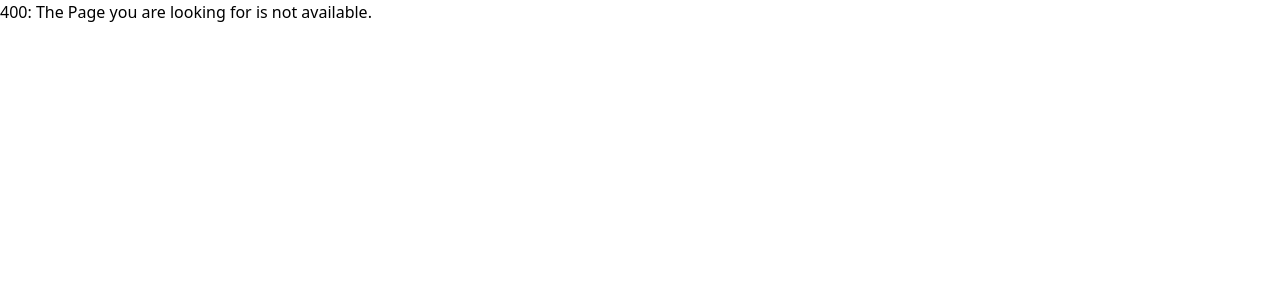
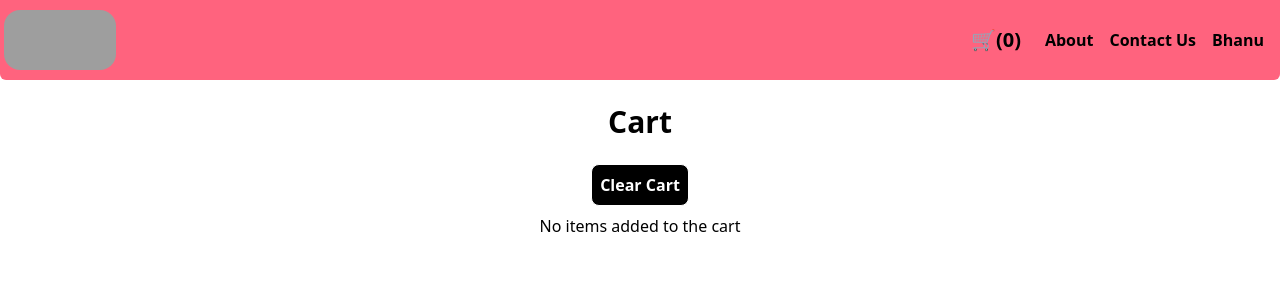
Before and after one commit to bhanuarya06/Kubera-Foods, a React (Vite) app: page /cart in a window 1280 px wide. Shown: the top 300 px of the page. Built offline with nearby package versions, Linux system fonts and the light colour scheme; grey boxes are pictures that could not be loaded.

Commit message:
Implemented Cart for the kubera foods. Add item and clear cart is implemented. Configured redux store and used dispatch, selector and created slices.

```diff
--- a/package.json
+++ b/package.json
@@ -33,12 +33,14 @@
     "vm-browserify": "^1.1.2"
   },
   "dependencies": {
+    "@reduxjs/toolkit": "^2.8.2",
     "@tailwindcss/postcss": "^4.1.10",
     "cors": "^2.8.5",
     "express": "^5.1.0",
     "node-fetch": "^3.3.2",
     "react": "^19.1.0",
     "react-dom": "^19.1.0",
+    "react-redux": "^9.2.0",
     "react-router": "^6.30.1",
     "react-router-dom": "^6.30.1",
     "tailwindcss": "^4.1.10"
--- /dev/null
+++ b/src/components/Cart.js
@@ -0,0 +1,31 @@
+import React from "react";
+import { useDispatch, useSelector } from "react-redux";
+import store from "../utils/appStore";
+import Dish from "./Dish";
+import { clearCart } from "../utils/CartSlice";
+
+const Cart = () => {
+  const cartItems = useSelector((store) => store.cart.items);
+  console.log(cartItems);
+
+  const dispatch = useDispatch()
+
+  const handleClearCart = ()=>{
+    dispatch(clearCart());
+  }
+
+  return (
+    <div className="text-center m-2 p-2">
+      <h1 className="font-bold text-3xl p-2">Cart</h1>
+      <div className="w-6/12 p-2 m-auto ">
+        <button className="border bg-black text-white font-bold m-2 p-2 rounded-lg hover:cursor-pointer" onClick={handleClearCart}>Clear Cart</button>
+        {cartItems.length === 0 && <h1>No items added to the cart</h1>}
+        {cartItems.map((item) => (
+          <Dish key={item?.card?.info?.id} dish={item}></Dish>
+        ))}
+      </div>
+    </div>
+  );
+};
+
+export default Cart;
--- a/src/components/Dish.js
+++ b/src/components/Dish.js
@@ -1,10 +1,19 @@
 import React from "react";
 import { dishImageId } from "../utils/constants";
+import { useDispatch } from "react-redux";
+import { addCart } from "../utils/CartSlice";
 
 const Dish = ({ dish }) => {
   const { name, ratings, price, imageId, description, defaultPrice } =
     dish?.card?.info;
-  console.log(dish);
+
+    const dispatch = useDispatch()
+
+  const handleAddItem = (item)=>{
+    debugger;
+    dispatch(addCart(item));
+  }
+
   const imageurl = dishImageId + imageId;
   return (
     <div className="p-2 border-slate-200 border-b-1 flex flex-wrap items-center justify-between ">
@@ -19,7 +28,7 @@ const Dish = ({ dish }) => {
         <div className="text-xs">{description}</div>
       </div>
       <div className="p-2 w-3/12">
-        <button className="absolute ml-15 w-15 text-center hover:cursor-pointer hover:bg-amber-300 bg-white text-green-600 rounded-lg">
+        <button className="absolute ml-15 w-15 text-center hover:cursor-pointer hover:bg-amber-300 bg-white text-green-600 rounded-lg" onClick={()=>handleAddItem(dish)}>
           ADD
         </button>
         <img src={imageurl}></img>
--- a/src/components/Header.js
+++ b/src/components/Header.js
@@ -1,22 +1,27 @@
 import React, { useContext } from "react";
 import { Link } from "react-router-dom";
 import UserContext from "../utils/UserContext";
+import { logoUrl } from "../utils/constants";
+import { useSelector } from "react-redux";
+import store from "../utils/appStore";
 
 const Header = () => {
   const { loggedInUser } = useContext(UserContext);
+  const itemsList = useSelector((store)=>store.cart.items)
 
   return (
     <div className="flex h-20 mb-2 justify-between rounded-b-md bg-rose-400">
       <div className="flex w-30 p-1 items-center">
         <Link to="/">
           <img
-            src="https://mir-s3-cdn-cf.behance.net/projects/404/8538f0166998985.Y3JvcCwzMTcwLDI0ODAsMTY0LDA.gif"
+            src={logoUrl}
             alt="logo"
             className="h-15 w-30 rounded-2xl"
           />
         </Link>
       </div>
       <div className="flex m-2 items-center">
+        <Link to="/cart" className="font-black text-xl p-4">🛒({itemsList.length})</Link>
         <Link to="/about" className="p-2 font-bold">
           About
         </Link>
--- /dev/null
+++ b/src/utils/CartSlice.js
@@ -0,0 +1,22 @@
+import { createSlice } from "@reduxjs/toolkit";
+
+
+const cartSlice = createSlice({
+    name:'cart',
+    initialState:{
+        items:[]
+    },
+    reducers:{
+        addCart:(state,action)=>{
+            state.items.push(action.payload)
+        },
+        clearCart:(state,action)=>{
+            state.items=[]
+        }
+    }
+
+})
+
+export const {addCart, clearCart} = cartSlice.actions;
+
+export default cartSlice.reducer;
--- /dev/null
+++ b/src/utils/appStore.js
@@ -0,0 +1,10 @@
+import { configureStore, createReducer } from "@reduxjs/toolkit";
+import cartReducer from "./CartSlice"
+
+const store = configureStore({
+    reducer:{
+        cart: cartReducer,
+    }
+})
+
+export default store;
--- a/src/utils/constants.js
+++ b/src/utils/constants.js
@@ -5,3 +5,5 @@ export const resMenuId = "https://www.swiggy.com/dapi/menu/pl?page-type=REGULAR_
 export const dishImageId = "https://media-assets.swiggy.com/swiggy/image/upload/fl_lossy,f_auto,q_auto,h_600/"
 
 export const fetchRestaurants = "https://www.swiggy.com/dapi/restaurants/list/v5?lat=17.406498&lng=78.47724389999999&is-seo-homepage-enabled=true&page_type=DESKTOP_WEB_LISTING"
+
+export const logoUrl = "https://mir-s3-cdn-cf.behance.net/projects/404/8538f0166998985.Y3JvcCwzMTcwLDI0ODAsMTY0LDA.gif"
```
Also changed, not shown: App.js (+10 -0 lines), 1 other file (tests, documents, lock files or other folders).
